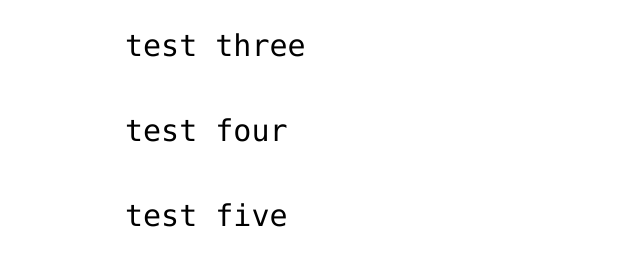
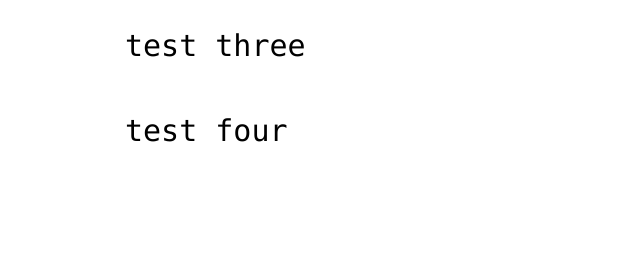
Before and after one commit to analytics4you/hello-world, a plain HTML site: page index.html in a window 1280 px wide. Shown: the part 685-950 px from the top of the page, without its empty margins (315-955 px from the left). After the commit the page ends 883 px from the top, so only its background shows below. Drawn offline with Linux system fonts and the light colour scheme.

Commit message:
Revert "test5"
This reverts commit 8233457c574b979f6e674a81f8f5fc004c7d0f28.

```diff
--- a/index.html
+++ b/index.html
@@ -17,6 +17,6 @@
 <p>test two</p>
 <p>test three</p>
 <p>test four</p>
-<p>test five</p>
+
 </body>
 </html>
```
